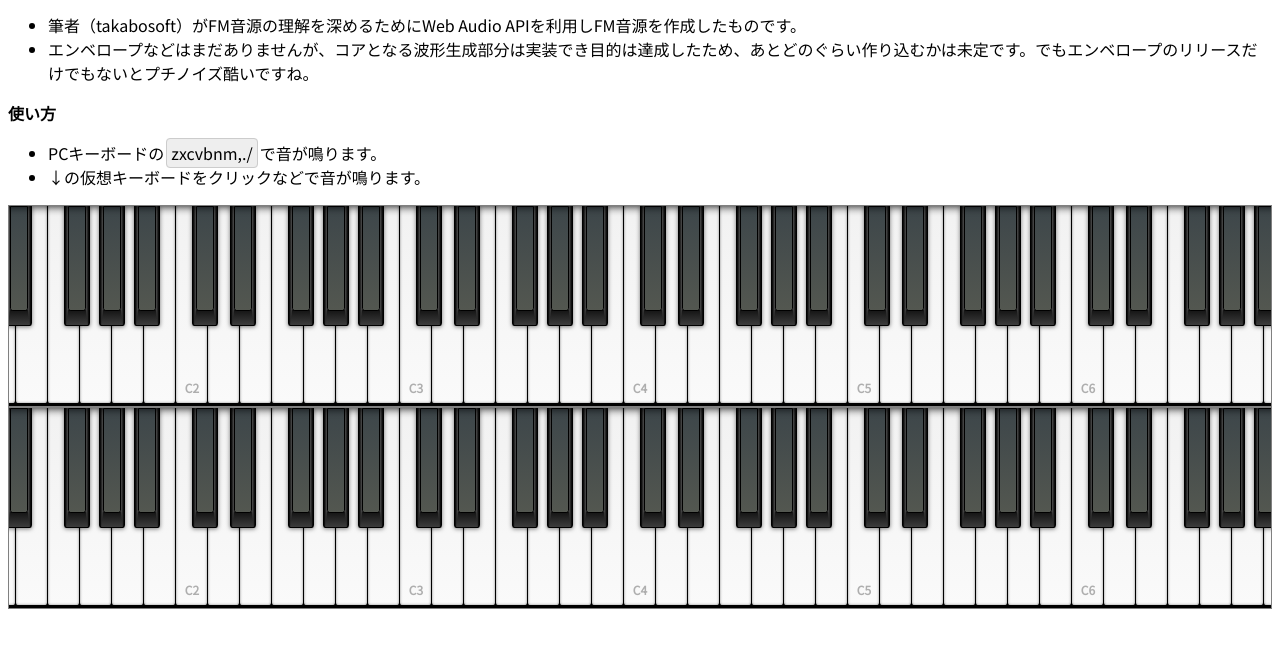
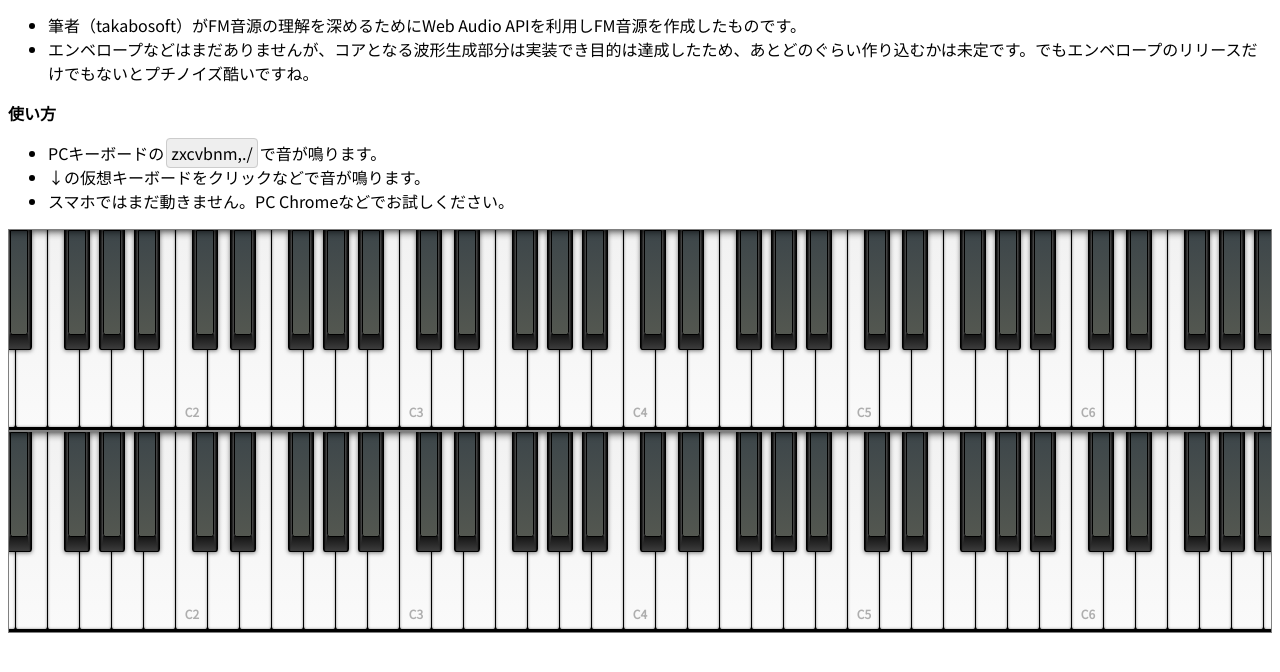
Before and after one commit to takabosoft/tiny-fm-1, a website built with webpack: page docs/index.html in a window 1280 px wide. Shown: the part 94-766 px from the top of the page. Built offline with nearby package versions, Linux system fonts and the light colour scheme.

Commit message:
スマホ未対応の記載を追加

```diff
--- a/docs/index.html
+++ b/docs/index.html
@@ -23,6 +23,7 @@
     <ul>
         <li>PCキーボードの<span class="code">zxcvbnm,./</span>で音が鳴ります。</li>
         <li>↓の仮想キーボードをクリックなどで音が鳴ります。</li>
+        <li>スマホではまだ動きません。PC Chromeなどでお試しください。</li>
     </ul>
     <script src="https://code.jquery.com/jquery-3.7.1.slim.min.js" integrity="sha256-kmHvs0B+OpCW5GVHUNjv9rOmY0IvSIRcf7zGUDTDQM8=" crossorigin="anonymous"></script>
     <script src="index.bundle.js"></script>
```
